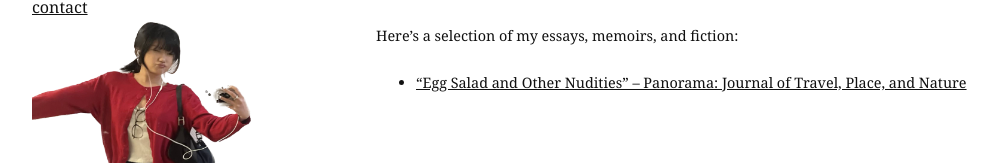
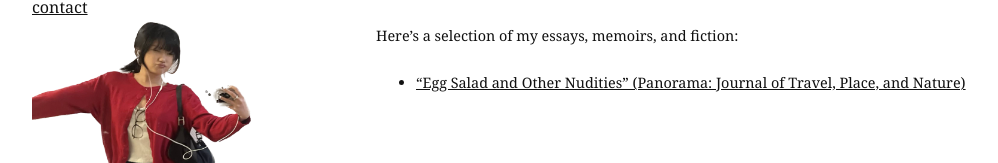
Before and after one commit to wakabss/portfolio-site, a Next.js app: page /creative in a window 1280 px wide. Shown: the part 244-407 px from the top of the page, without its empty margins (106-1104 px from the left). Built offline with nearby package versions, Linux system fonts and the light colour scheme.

Commit message:
Update page.tsx

```diff
--- a/app/creative/page.tsx
+++ b/app/creative/page.tsx
@@ -12,7 +12,7 @@ export default function CreativePage() {
               target="_blank"
               rel="noopener noreferrer"
             >
-              “Egg Salad and Other Nudities” – Panorama: Journal of Travel, Place, and Nature
+              “Egg Salad and Other Nudities” (Panorama: Journal of Travel, Place, and Nature)
             </a>
           </li>
         </ul>
```
